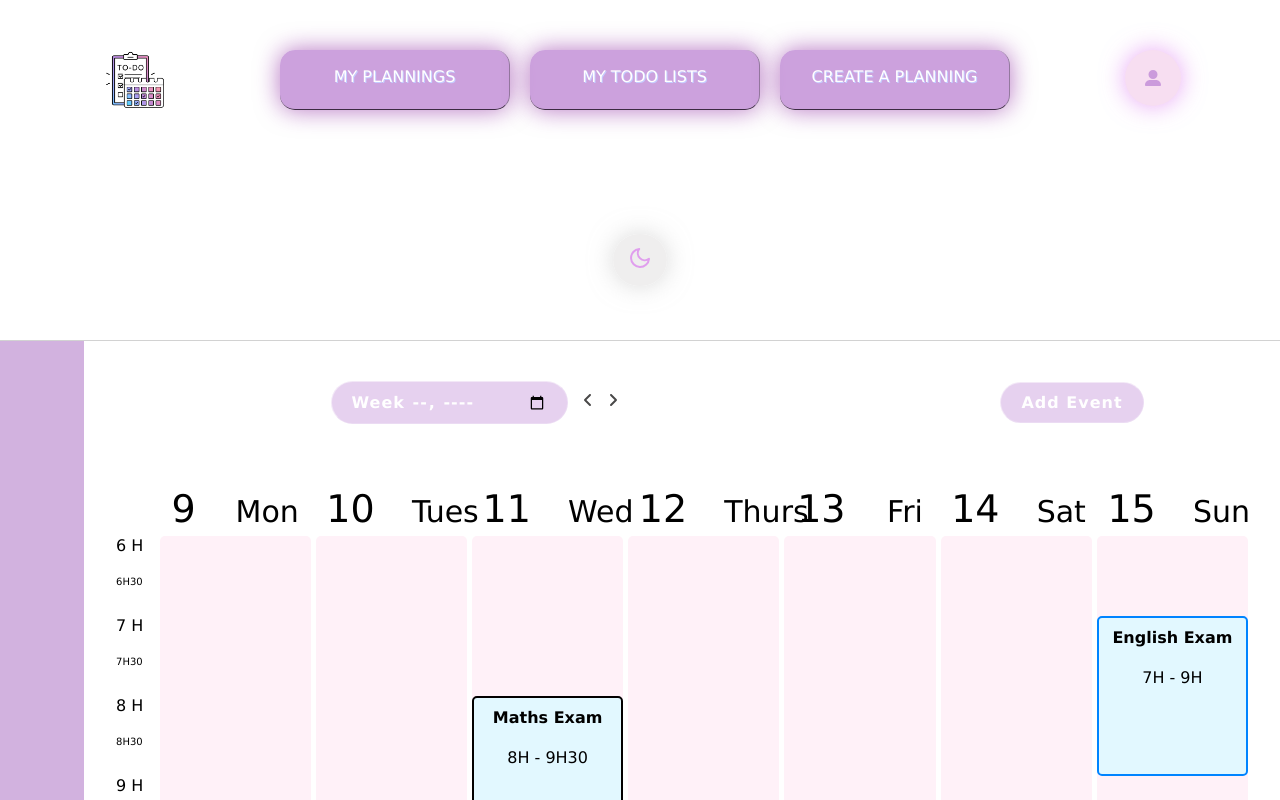
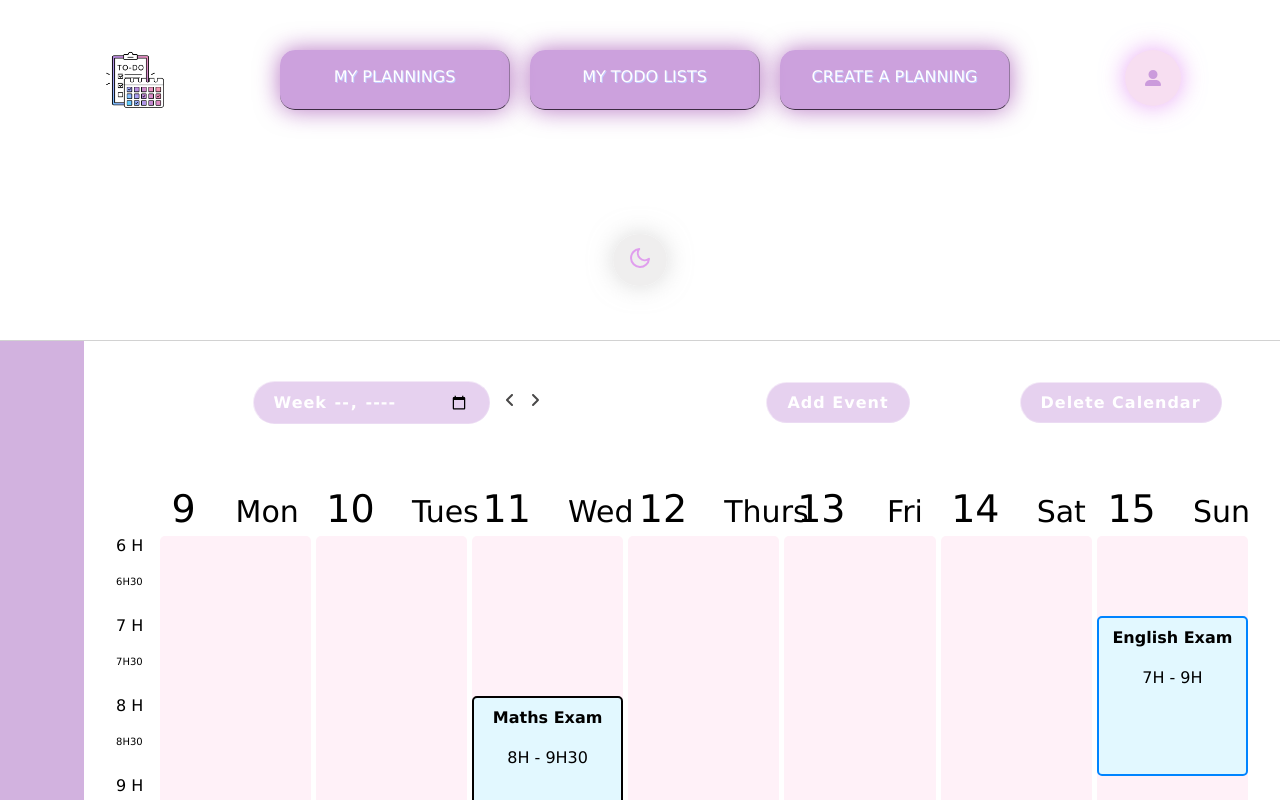
Before and after one commit to TrinityPower2/Front-end, a Vue app: page /calendar-page in a window 1280 px wide. Shown: the top 800 px of the page. Built offline with nearby package versions, Linux system fonts and the light colour scheme; what v-scroll-lock would draw is missing.

Commit message:
calendarpage

```diff
--- a/src/views/CalendarPage.vue
+++ b/src/views/CalendarPage.vue
@@ -32,14 +32,18 @@
                 <div class="calendar-top-buttons">
                     <div class="choose-week">
                         <div>
-                            <input id="party" type="week" name="partydate" class="Create-planning-Btn">
+                            <input id="party" type="week" name="partydate" class="Create-planning-Btn calendar-dark-btn">
                         </div>
                         <font-awesome-icon icon="fa-solid fa-angle-left" class="arrow-left-calendar" />
                         <font-awesome-icon icon="fa-solid fa-angle-right" class="arrow-left-calendar" />
                     </div>
-                    <button class="Create-planning-Btn" id="addCalendar" @click = "OpenNewCalendar">
+                    <div class="buttons-calendar-container">
+                    <button class="Create-planning-Btn calendar-dark-btn" id="deleteCalendar" @click = "OpenNewCalendar">
                         Add Event
                     </button>
+                    <button class="Create-planning-Btn calendar-dark-btn" id="addCalendar" @click = "OpenDeleteCalendar">
+                        Delete Calendar
+                    </button></div>
                 </div>
                 <div class="calendar-container">
                     <div class="calendar">
@@ -706,6 +710,26 @@
             </div>
         </div>
 
+        <div id="myCalendarDelete" class="modal1">
+            <!-- Modal content -->
+            <div class="modal-content1">
+                <span class="close">&times;</span>
+                <h1 class="modal-Title">Delete Calendar</h1>
+                <div class="modal-center">
+                    <!-- Je te laisse rajouter la drop down list de calendriers que tu as -->
+                    <p style="margin-top: 50px;">Are you sure you want to delete this Calendar ?</p>
+                    <div class="delete-list-button">
+                        <div class="AddTaskInputBox no">
+                            <input class="close" type="submit" value="Cancel" name="submit" />
+                        </div>
+                        <div class="AddTaskInputBox no">
+                            <input style="margin-left: 0px;" type="submit" value="Delete" name="submit" />
+                        </div>
+                    </div>
+                </div>
+            </div>
+        </div>
+
         <a id="TopBtn" href="#top" class="fa fa-angle-double-up hide" style="font-size: 24px"><font-awesome-icon
                 icon="fa-solid fa-arrow-up" size="xs" style="color: #fff0fe" /></a>
         <footer>
@@ -769,6 +793,12 @@ export default {
         },
         CloseEvent(){
             document.getElementById("event").style.display = "none";
+        },
+        OpenDeleteCalendar(){
+            document.getElementById("myCalendarDelete").style.display = "block";
+        },
+        CloseDeleteCalendar(){
+            document.getElementById("myCalendarDelete").style.display = "none";
         }
 
     },
```
